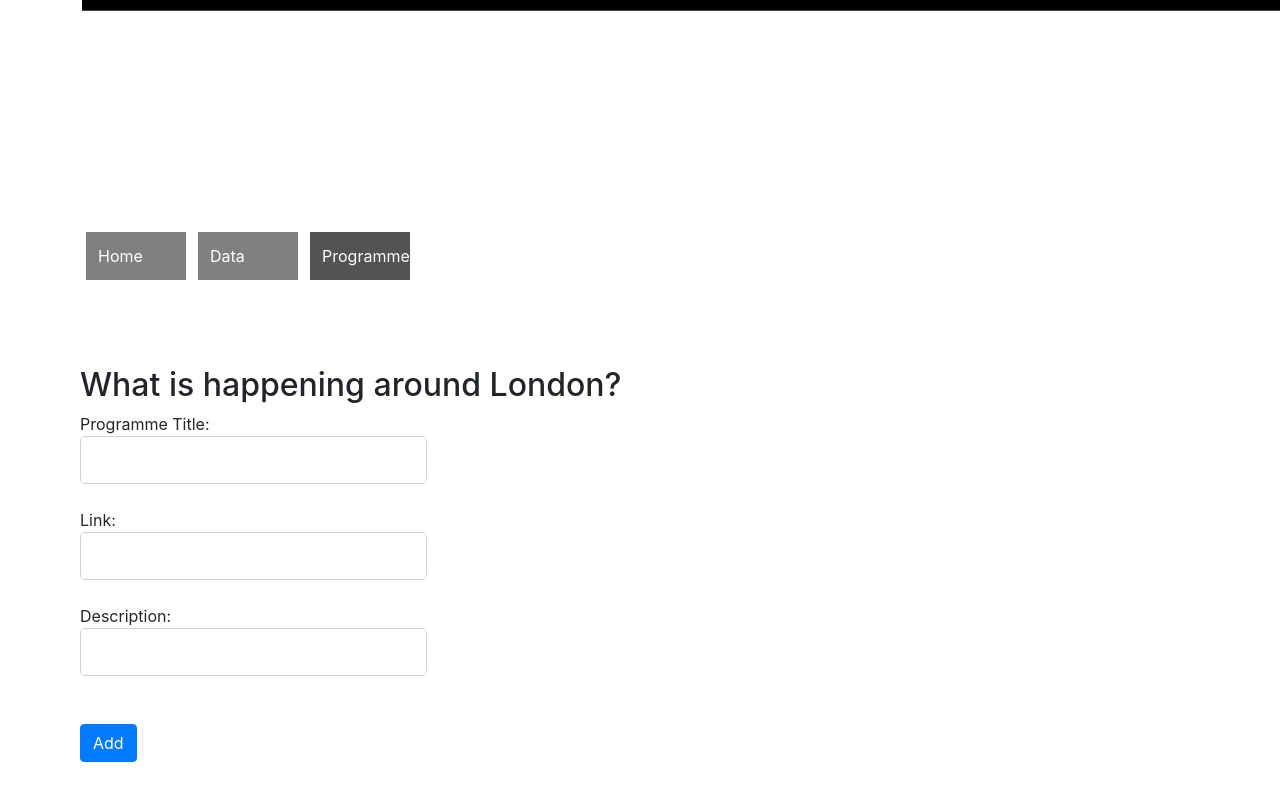
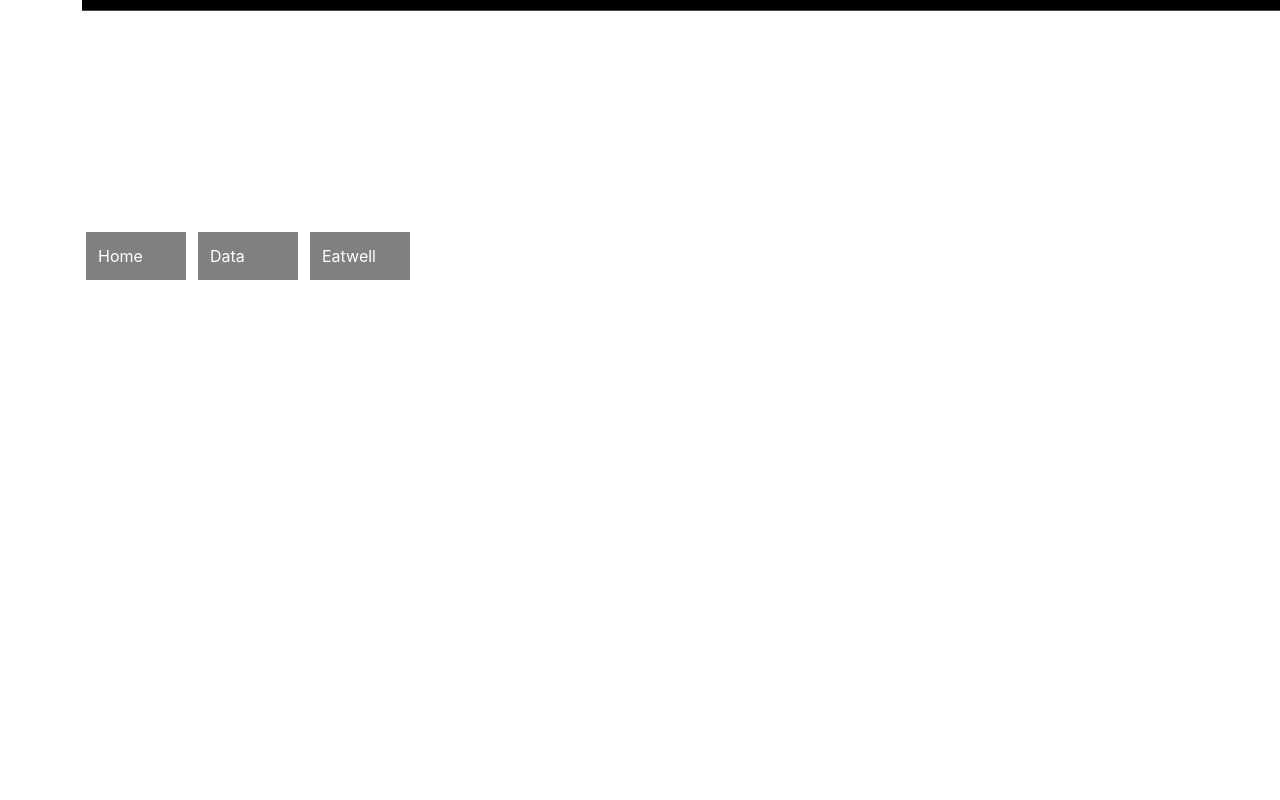
Before and after one commit to jenniferanndcb/lco_frontend, a React (Create React App) app: page /programmes in a window 1280 px wide. Shown: the part 488-1288 px from the top of the page. After the commit the page ends 854 px from the top, so only its background shows below. Built offline with nearby package versions, Linux system fonts and the light colour scheme.

Commit message:
added nhs widget

```diff
--- a/public/index.html
+++ b/public/index.html
@@ -46,6 +46,7 @@
       To begin the development, run `npm start` or `yarn start`.
       To create a production bundle, use `npm run build` or `yarn build`.
     -->
+
     <script
       src="https://code.jquery.com/jquery-3.2.1.slim.min.js"
       integrity="sha384-KJ3o2DKtIkvYIK3UENzmM7KCkRr/rE9/Qpg6aAZGJwFDMVNA/GpGFF93hXpG5KkN"
--- a/src/App.js
+++ b/src/App.js
@@ -3,8 +3,8 @@ import { BrowserRouter as Router, Route } from "react-router-dom";
 import Navbar from "./components/Navbar";
 import Title from "./components/Title";
 import ChartsContainer from "./containers/ChartsContainer";
-import LondonProgrammesContainer from "./containers/LondonProgrammesContainer";
 import Masthead from "./components/Masthead";
+import Widget from './containers/Widget';
 
 function App() {
   return (
@@ -14,7 +14,7 @@ function App() {
         <Navbar />
         <Route exact path="/" component={Title} />
         <Route exact path="/data" component={ChartsContainer} />
-        <Route exact path="/programmes" component={LondonProgrammesContainer} />
+        <Route exact path="/healthyeating" component={Widget} />
       </div>
     </Router>
   );
--- a/src/actions/programmes.js
+++ /dev/null
@@ -1,28 +0,0 @@
-
-export function addProgramme(programme){
-  return {
-    type: "ADD_PROGRAMME",
-    programme: Object.assign({}, programme, {votes: 0})
-  }
-}
-
-export function removeProgramme(programmeId){
-  return {
-    type: "REMOVE_PROGRAMME",
-    programmeId: programmeId
-  }
-}
-
-export function upvoteProgramme(programmeId){
-  return {
-    type: "UPVOTE_PROGRAMME",
-    programmeId: programmeId
-  }
-}
-
-export function downvoteProgramme(programmeId){
-  return {
-    type: "DOWNVOTE_PROGRAMME",
-    programmeId: programmeId
-  }
-}
--- /dev/null
+++ b/src/components/HealthyEatingGuide.js
@@ -0,0 +1,19 @@
+import React from "react";
+
+export default class HealthyEating extends React.Component {
+  render() {
+    return (
+      <div className="healthy-eating-container">
+        <iframe
+          title="healthyeating"
+          id="tool_eatwell"
+          src="https://assets.nhs.uk/tools/eatwell/index.html?syn_id=YWRvYm9saWZlQGdtYWlsLmNvbQ=="
+          style={{ width: "100%" }}
+          frameBorder={0}
+          scrolling="yes"
+          seamless
+        />
+      </div>
+    );
+  }
+}
--- a/src/components/LondonProgrammeCard.js
+++ /dev/null
@@ -1,49 +0,0 @@
-import React from "react";
-
-const LondonProgrammeCard = (props) => (
-  <div className="container">
-    <div className="card card-inverse card-success card-primary mb-3 text-center">
-      <div className="card-block">
-        <p>{props.programme.title}</p>
-        <blockquote className="card-blockprogramme">
-          <p>{props.programme.description}</p>
-          <footer>
-            - link <cite title="Source Title"> {props.programme.url}</cite>
-          </footer>
-        </blockquote>
-      </div>
-      <div className="float-right">
-        <div
-          className="btn-group btn-group-sm"
-          role="group"
-          aria-label="Basic example"
-        >
-          <button
-            type="button"
-            className="btn btn-primary"
-            onClick={() => props.upvoteProgramme(props.programme.id)}
-          >
-            Upvote
-          </button>
-          <button
-            type="button"
-            className="btn btn-secondary"
-            onClick={() => props.downvoteProgramme(props.programme.id)}
-          >
-            Downvote
-          </button>
-          <button
-            type="button"
-            className="btn btn-danger"
-            onClick={() => props.removeProgramme(props.programme.id)}
-          >
-            <span aria-hidden="true">&times;</span>
-          </button>
-        </div>
-        <div>Votes: {props.programme.votes}</div>
-      </div>
-    </div>
-  </div>
-);
-
-export default LondonProgrammeCard;
--- a/src/components/LondonProgrammeForm.js
+++ /dev/null
@@ -1,92 +0,0 @@
-import React from "react";
-import uuid from "uuid";
-import { connect } from "react-redux";
-import { addProgramme } from "../actions/programmes";
-
-class LondonProgrammeForm extends React.Component {
-  state = {
-    programme: {
-      title: "",
-      url: "",
-      description: "",
-    },
-  };
-
-  handleOnChange = (e) => {
-    this.setState({
-      programme: {
-        [e.target.name]: e.target.value,
-      },
-    });
-  };
-
-  handleOnSubmit = (e) => {
-    e.preventDefault();
-
-    let formData = {
-      id: uuid(),
-      title: this.state.programme.title,
-      url: this.state.programme.url,
-      description: this.state.programme.description,
-    };
-
-    this.props.dispatch(addProgramme(formData));
-
-    this.setState({
-      title: "",
-      url: "",
-      description: "",
-    });
-  };
-
-  render() {
-    return (
-      <form onSubmit={this.handleOnSubmit}>
-        <div class="form-group">
-          <label>
-            Programme Title:
-            <input
-              class="form-control form-control-lg"
-              type="text"
-              value={this.state.programme.title}
-              onChange={this.handleOnChange}
-              name="title"
-            ></input>
-          </label>
-        </div>
-        <div class="form-group">
-          <label>
-            Link:
-            <input
-              class="form-control form-control-lg"
-              type="text"
-              value={this.state.programme.url}
-              onChange={this.handleOnChange}
-              name="url"
-            ></input>
-          </label>
-        </div>
-
-        <div class="form-group">
-          <label>
-            Description:
-            <input
-              class="form-control form-control-lg"
-              value={this.state.programme.description}
-              onChange={this.handleOnChange}
-              name="description"
-            />
-          </label>
-        </div>
-        <br />
-        <div className="form-group">
-          <button class="btn btn-primary" type="submit">
-            Add
-          </button>
-        </div>
-      </form>
-    );
-  }
-}
-
-export default connect()(LondonProgrammeForm);
--- a/src/components/Navbar.js
+++ b/src/components/Navbar.js
@@ -32,13 +32,13 @@ const Navbar = () => {
         Data
       </NavLink>
       <NavLink
-        to="/programmes"
+        to="/healthyeating"
         exact
         style={link}
         activeStyle={{ background: "rgba(84,83,83)" }}
         className="nav-link"
       >
-        Programmes
+        Eatwell
       </NavLink>
     </div>
   );
--- a/src/containers/LondonProgrammesContainer.js
+++ /dev/null
@@ -1,56 +0,0 @@
-import React from "react";
-import LondonProgrammeCard from "../components/LondonProgrammeCard";
-import { connect } from "react-redux";
-import {
-  upvoteProgramme,
-  downvoteProgramme,
-  removeProgramme,
-} from "../actions/programmes";
-import LondonProgrammeForm from "../components/LondonProgrammeForm";
-
-class LondonProgrammesContainer extends React.Component {
-  renderProgrammes = () => {
-    return this.props.programmes.map((programme, idx) => (
-      <LondonProgrammeCard
-        key={idx}
-        programme={programme}
-        downvoteProgramme={this.props.downvoteProgramme}
-        upvoteProgramme={this.props.upvoteProgramme}
-        removeProgramme={this.props.removeProgramme}
-      />
-    ));
-  };
-
-  render() {
-    return (
-      <div>
-        <div className="section-container-programmes">
-          <h2>What is happening around London?</h2>
-          <LondonProgrammeForm />
-        </div>
-        <div className="section-programmes">
-          <div className="row">
-            <div className="col-md-4">{this.renderProgrammes()}</div>
-          </div>
-        </div>
-      </div>
-    );
-  }
-}
-
-const mapStateToProps = (state) => {
-  return {
-    programmes: state.programmes,
-  };
-};
-
-const actionCreators = {
-  removeProgramme,
-  upvoteProgramme,
-  downvoteProgramme,
-};
-
-export default connect(
-  mapStateToProps,
-  actionCreators
-)(LondonProgrammesContainer);
--- /dev/null
+++ b/src/containers/Widget.js
@@ -0,0 +1,10 @@
+import React from "react";
+import HealthyEating from "../components/HealthyEatingGuide";
+
+class Widget extends React.Component {
+  render() {
+    return <HealthyEating />;
+  }
+}
+
+export default Widget;
--- a/src/index.css
+++ b/src/index.css
@@ -50,3 +50,12 @@ code {
 .section-container-programmes {
   padding-top: 5em;
 }
+
+.container-card {
+  padding-top: 5em;
+}
+
+#tool_eatwell {
+  padding-top: 5em;
+  height: 800px;
+}
--- a/src/reducers/index.js
+++ b/src/reducers/index.js
@@ -1,8 +1,6 @@
 import { combineReducers } from "redux";
 import localAuthData from "./localAuthData";
-import programmes from "./programmes";
 
 export default combineReducers({
   localAuthData,
-  programmes,
 });
--- a/src/reducers/programmes.js
+++ /dev/null
@@ -1,40 +0,0 @@
-export default (state = [], action) => {
-  let idx;
-  let programme;
-
-  switch (action.type) {
-    case "ADD_PROGRAMME":
-      return state.concat(action.programme);
-
-    case "REMOVE_PROGRAMME":
-      idx = state.findIndex((programme) => programme.id === action.programmeId);
-      return [...state.slice(0, idx), ...state.slice(idx + 1)];
-
-    case "UPVOTE_PROGRAMME":
-      idx = state.findIndex((programme) => programme.id === action.programmeId);
-      programme = state[idx];
-
-      return [
-        ...state.slice(0, idx),
-        Object.assign({}, programme, { votes: (programme.votes += 1) }),
-        ...state.slice(idx + 1),
-      ];
-
-    case "DOWNVOTE_PROGRAMME":
-      idx = state.findIndex((programme) => programme.id === action.programmeId);
-      programme = state[idx];
-
-      if (programme.votes > 0) {
-        return [
-          ...state.slice(0, idx),
-          Object.assign({}, programme, { votes: (programme.votes -= 1) }),
-          ...state.slice(idx + 1),
-        ];
-      }
-
-      return state;
-
-    default:
-      return state;
-  }
-};
```
